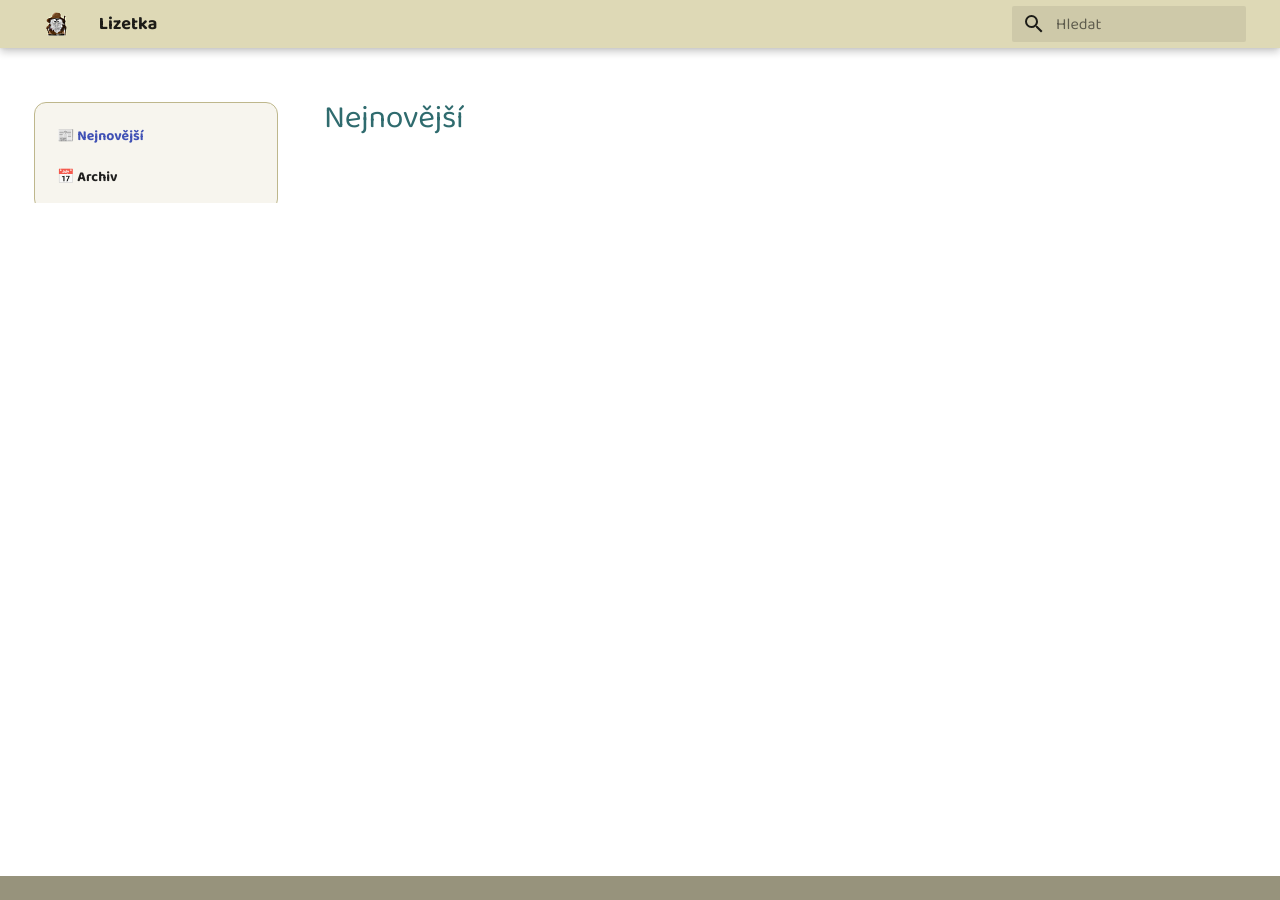
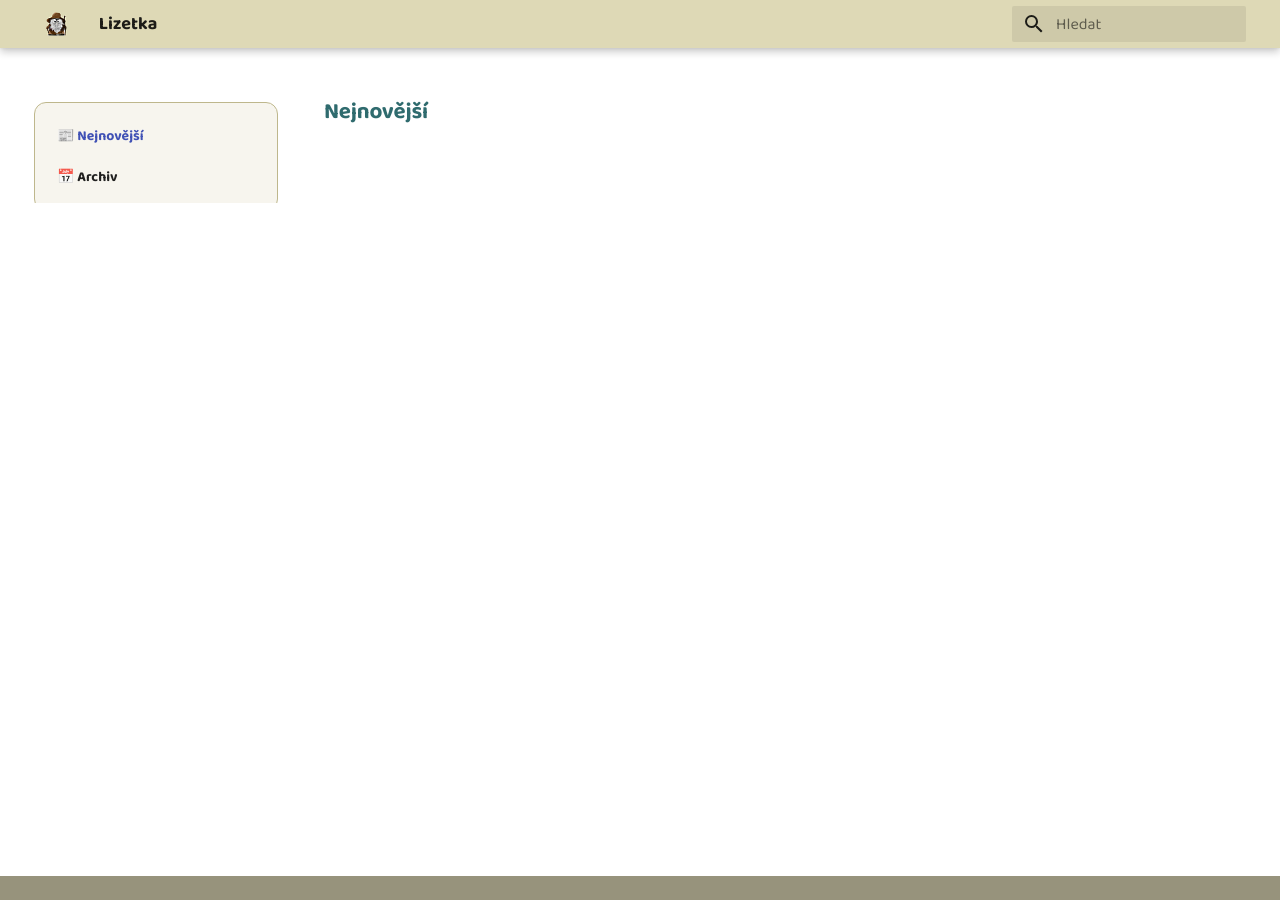
Before and after one commit to kratoon/lizetka, an MkDocs documentation site: the page built from docs/index.md, in a window 1280 px wide. Built offline with MkDocs 1.6.1 and Material for MkDocs 9.7.7, drawn with Linux system fonts in a browser that asks for light colours.

Commit message:
Phase 5 polish: match article title to frontpage, teal links
- Article H1 restyled to match the frontpage title (demoted H2: teal,
  1.4em / 1.25em mobile) — drop the oversized default H1.
- Define the theme's 'custom' accent as teal so links (Pokračovat ve čtení,
  PDF names, hovers/focus) are teal instead of the default blue.

Co-Authored-By: Claude Opus 4.8 <noreply@anthropic.com>

```diff
--- a/docs/stylesheets/extra.css
+++ b/docs/stylesheets/extra.css
@@ -4,6 +4,10 @@
     /*--md-primary-fg-color--dark: #90030C;*/
     /*--color-secondary: rgba(234, 122, 255, 0.10196078431372549);*/
     --color-secondar: rgb(222, 217, 182);
+    /* The theme's accent is "custom" (undefined → defaulted to blue). Define it
+       teal so links — "Pokračovat ve čtení", PDF names, hovers, focus — match. */
+    --md-accent-fg-color: #2f6b6e;
+    --md-typeset-a-color: #2f6b6e;
 }
 
 .md-header {
@@ -39,12 +43,15 @@
     font-size: 1.15em;
 }
 
-/* Unify post-title color: the index excerpt rendered titles as blue links
-   (a.toclink) while the article page shows a gray H1. Give H1 the same teal as H2,
-   and make the excerpt heading links inherit their heading color (not link blue),
-   so the title reads teal in both places. */
+/* Unify the post title across views. The index excerpt renders the title as a
+   demoted H2 (teal, 1.4em); the article page renders it as H1. Make H1 match that
+   H2 styling exactly (the big default H1 looked bad) and let excerpt heading links
+   inherit their heading color (not link blue) — so the title looks the same on the
+   frontpage and the opened article. */
 .md-typeset h1 {
     color: #2f6b6e;
+    font-weight: 600;
+    font-size: 1.4em;
 }
 .md-post__content a.toclink {
     color: inherit;
@@ -61,7 +68,7 @@
 }
 @media screen and (max-width: 44.9375em) {
     .md-typeset { font-size: .76rem; }
-    .md-typeset h1 { font-size: 1.5em; }
+    .md-typeset h1 { font-size: 1.25em; }  /* match H2 — title same as frontpage */
     .md-typeset h2 { font-size: 1.25em; }
     .md-typeset h3 { font-size: 1.1em; }
 }
```
Also changed, not shown: FACELIFT.md (+6 -2 lines).
